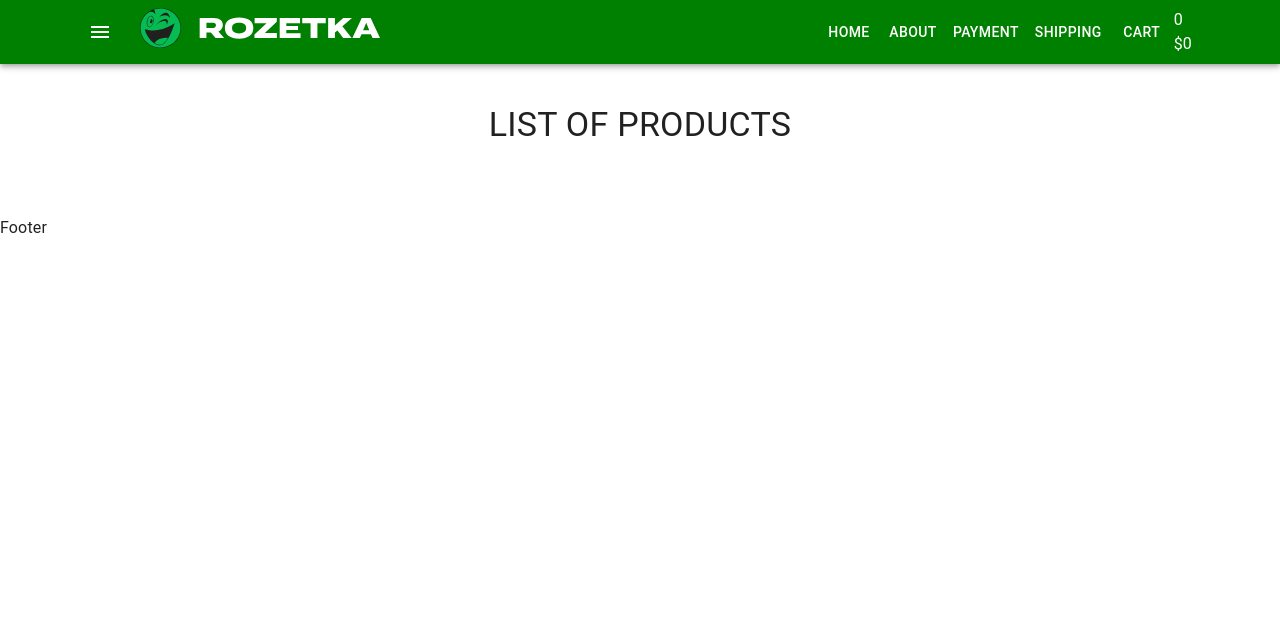
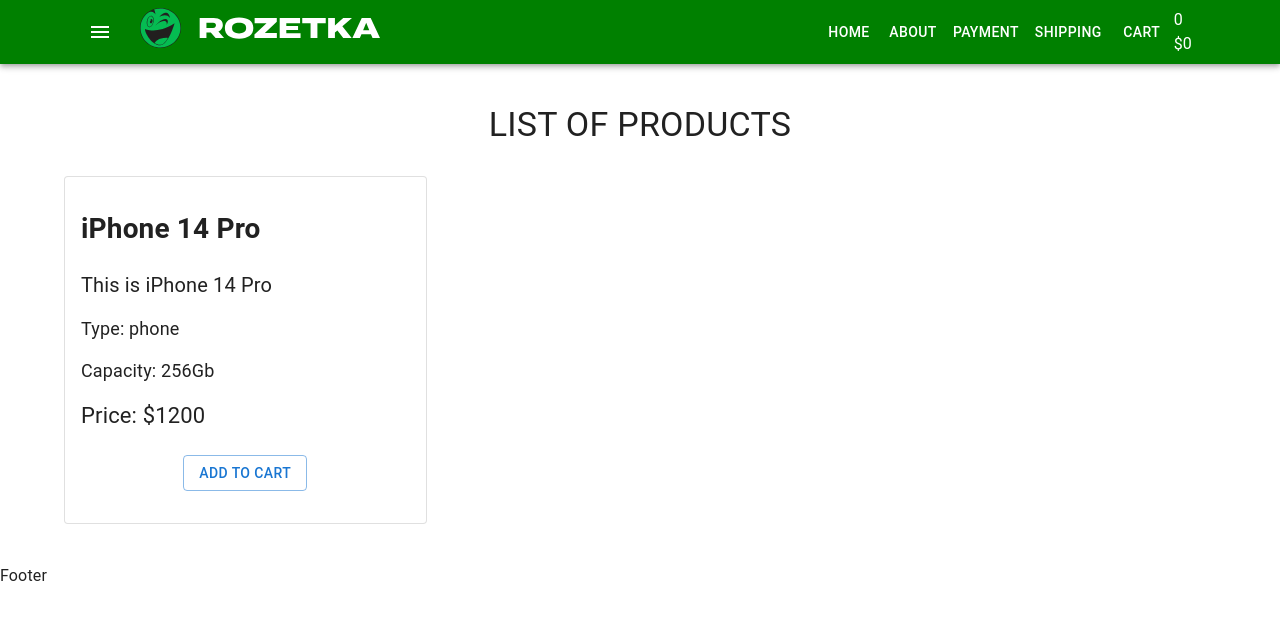
Before and after one commit to Mrprados97/29.11, a React (Create React App) app: page / in a window 1280 px wide. Shown: the top 620 px of the page. Built offline with nearby package versions, Linux system fonts and the light colour scheme.

Commit message:
add productListItem.scss

```diff
--- a/src/components/Products/ProductList.tsx
+++ b/src/components/Products/ProductList.tsx
@@ -1,4 +1,5 @@
-import { Typography } from '@mui/material'
+import { Typography, Grid } from '@mui/material'
+import ProductListItem from './ProductListItem'
 
 type Props = {}
 
@@ -16,6 +17,12 @@
             >
                 List Of Products
             </Typography>
+
+            <Grid container spacing={4}>
+                <Grid item xs={12} sm={4}>
+                    <ProductListItem />
+                </Grid>
+            </Grid>
         </>
     )
 }
--- /dev/null
+++ b/src/components/Products/ProductListItem.scss
@@ -0,0 +1,20 @@
+.product-title {
+    font-size: 28px;
+    margin: 15px 0;
+}
+.product-description {
+    font-size: 20px;
+    margin-bottom: 15px;
+}
+.product-features {
+    font-size: 18px;
+    margin-bottom: 15px;
+}
+.product-price {
+    font-size: 22px;
+    margin-bottom: 15px;
+}
+.btns-wrap {
+    display: flex;
+    justify-content: center;
+}
--- /dev/null
+++ b/src/components/Products/ProductListItem.tsx
@@ -0,0 +1,22 @@
+import { Button, Card, CardActions, CardContent } from '@mui/material'
+import './ProductListItem.scss'
+
+type Props = {}
+
+const ProductListItem = (props: Props) => {
+    return (
+        <Card variant="outlined">
+            <CardContent>
+                <h4 className="product-title">iPhone 14 Pro</h4>
+                <p className="product-description">This is iPhone 14 Pro</p>
+                <div className="product-features">Type: phone</div>
+                <div className="product-features">Capacity: 256Gb</div>
+                <div className="product-price">Price: $1200</div>
+                <CardActions className="btns-wrap">
+                    <Button variant="outlined">Add to cart</Button>
+                </CardActions>
+            </CardContent>
+        </Card>
+    )
+}
+export default ProductListItem
```
